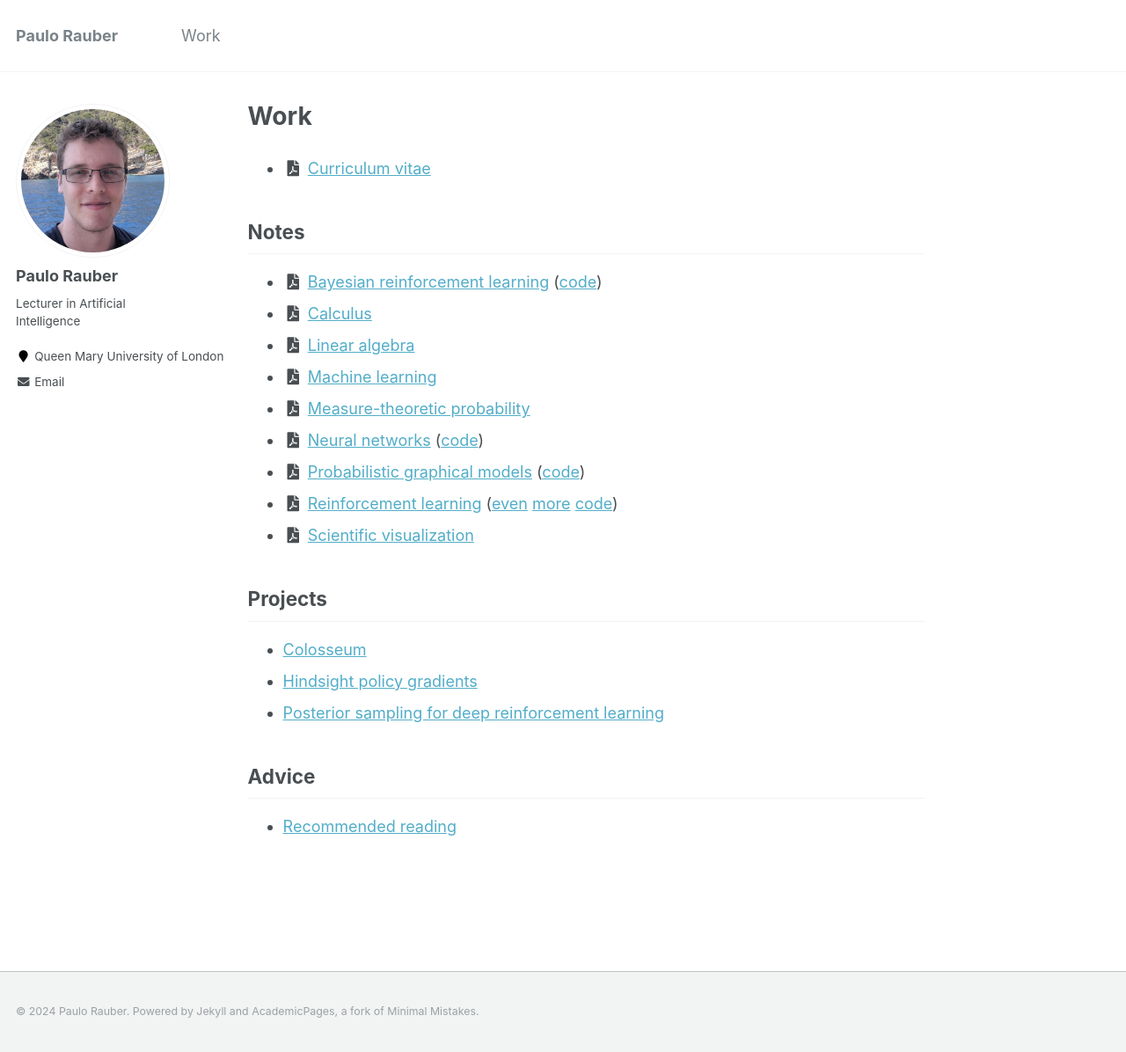
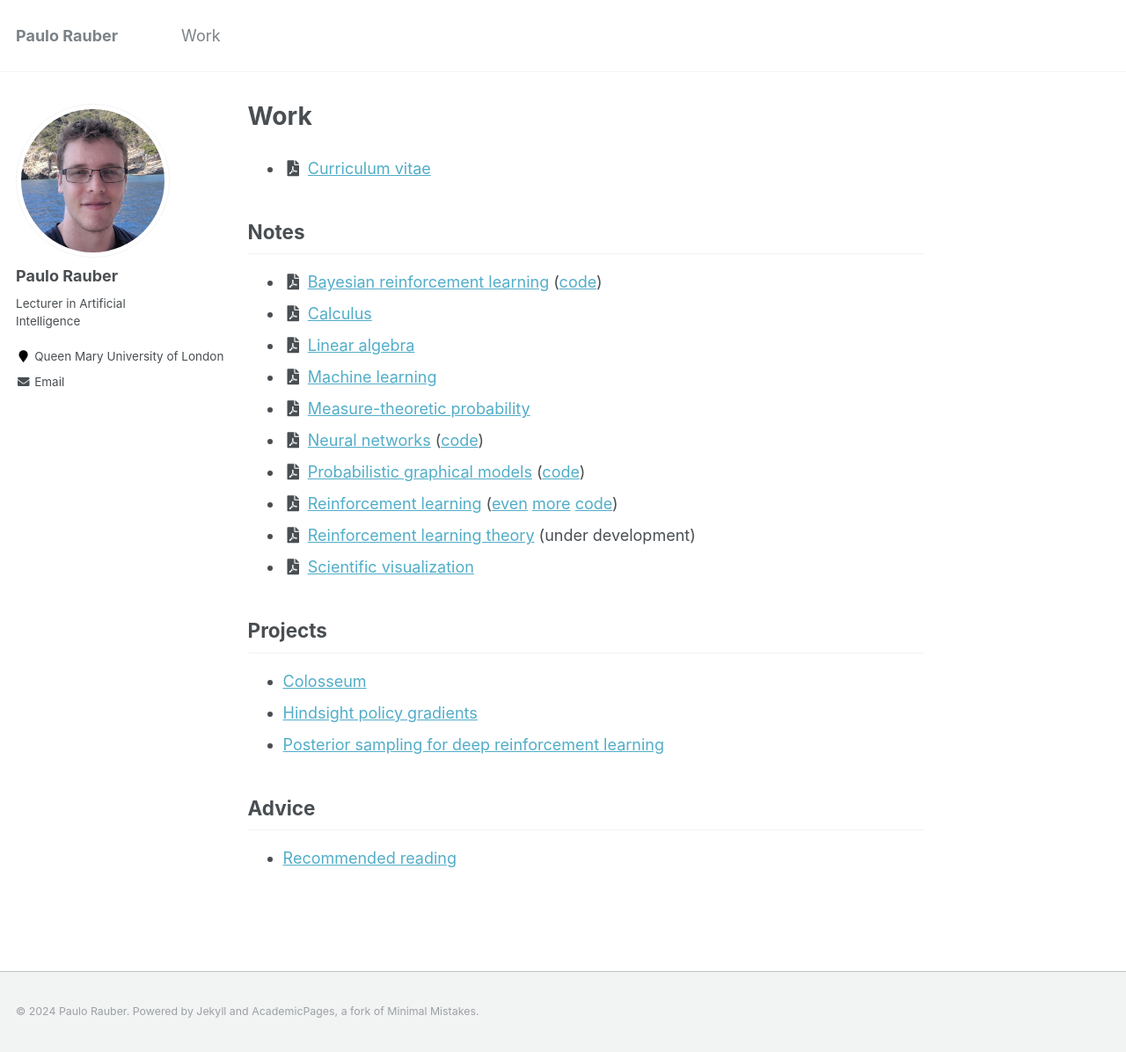
Before and after one commit to paulorauber/paulorauber.github.io, a Jekyll site: the page built from _pages/work.md, in a window 1280 px wide and 1196 px high. Shown: the whole window at 88% size. Built offline with Jekyll 4.4.1, drawn with Linux system fonts in a browser that asks for light colours.

Commit message:
Added reinforcement learning theory notes

```diff
--- a/_pages/work.md
+++ b/_pages/work.md
@@ -18,6 +18,7 @@ redirect_from:
 * <i class="fas fa-fw fa-file-pdf" aria-hidden="true"></i> [Neural networks](/files/notes/neural_networks.pdf) ([code](https://github.com/paulorauber/nn))
 * <i class="fas fa-fw fa-file-pdf" aria-hidden="true"></i> [Probabilistic graphical models](/files/notes/probabilistic_graphical_models.pdf) ([code](https://github.com/paulorauber/pgm))
 * <i class="fas fa-fw fa-file-pdf" aria-hidden="true"></i> [Reinforcement learning](/files/notes/reinforcement_learning.pdf) ([even](https://github.com/paulorauber/rl) [more](https://github.com/paulorauber/rlnn) [code](https://github.com/paulorauber/rpg))
+* <i class="fas fa-fw fa-file-pdf" aria-hidden="true"></i> [Reinforcement learning theory](/files/notes/rl_theory.pdf) (under development)
 * <i class="fas fa-fw fa-file-pdf" aria-hidden="true"></i> [Scientific visualization](/files/notes/scientific_visualization.pdf)
 
 ## Projects
```
Also changed, not shown: 1 other file.
